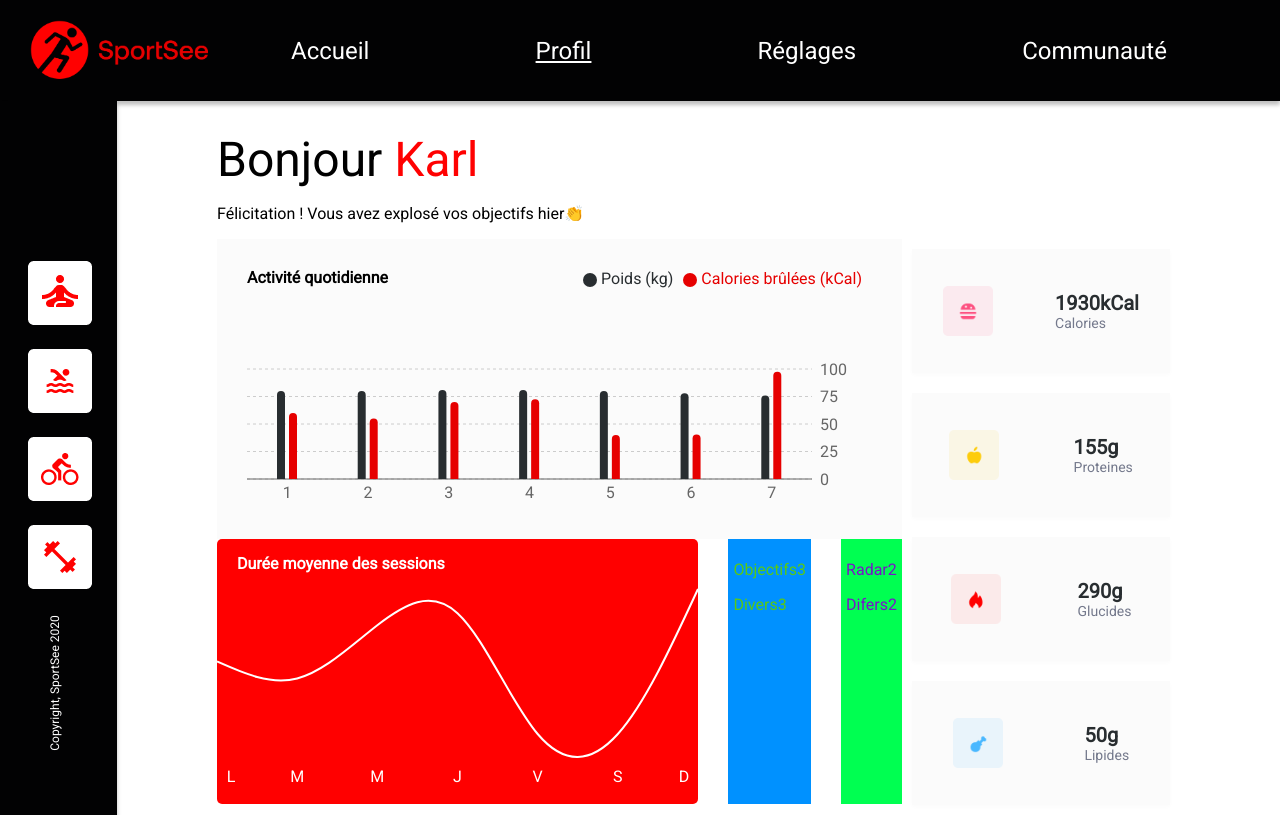
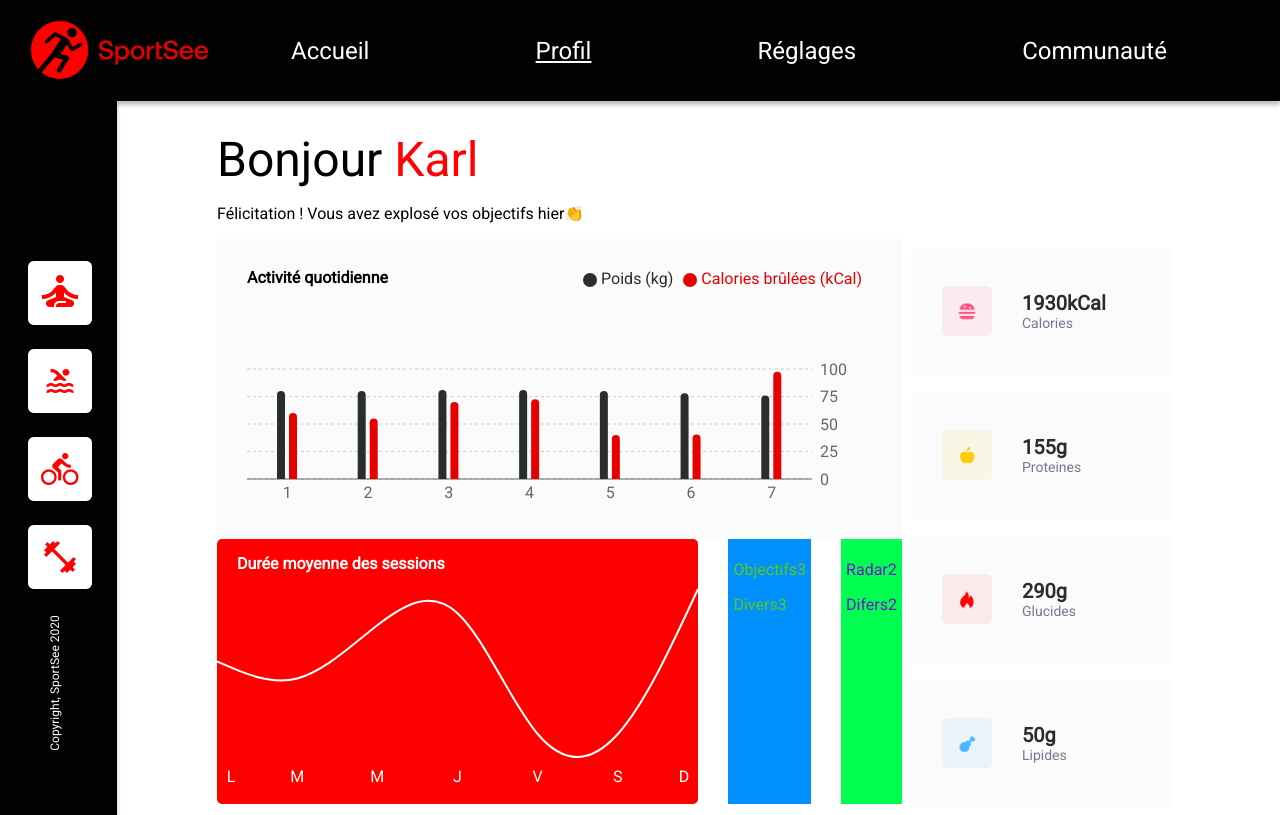
Before and after one commit to tetyanachouteau/p9-front-end-dasboard, a React (Create React App) app: page /dashboard/12 in a window 1280 px wide. Built offline with nearby package versions, Linux system fonts and the light colour scheme.

Commit message:
Espace icon + text sur mesures

```diff
--- a/src/components/Mesure.module.css
+++ b/src/components/Mesure.module.css
@@ -5,14 +5,14 @@
     width: 258px;
     height: 124px;
     display: flex;
-    justify-content: space-around;
     align-items: center;
 }
 
 .measure img {
     width: 50px;
     height: 50px;
-    /* Ajustez la taille de l'icône selon vos besoins */
+    margin-left: 30px;
+    margin-right: 30px;
 }
 
 .measure .value {
```
